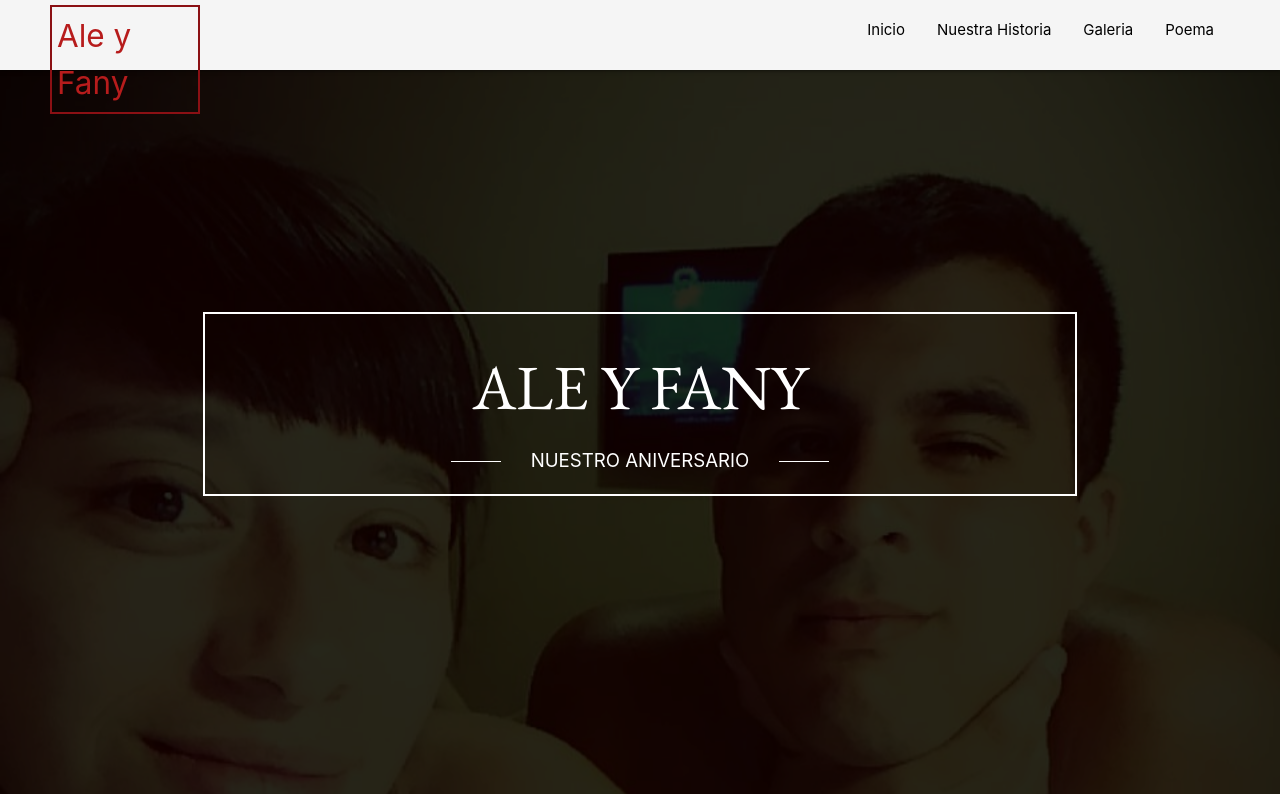
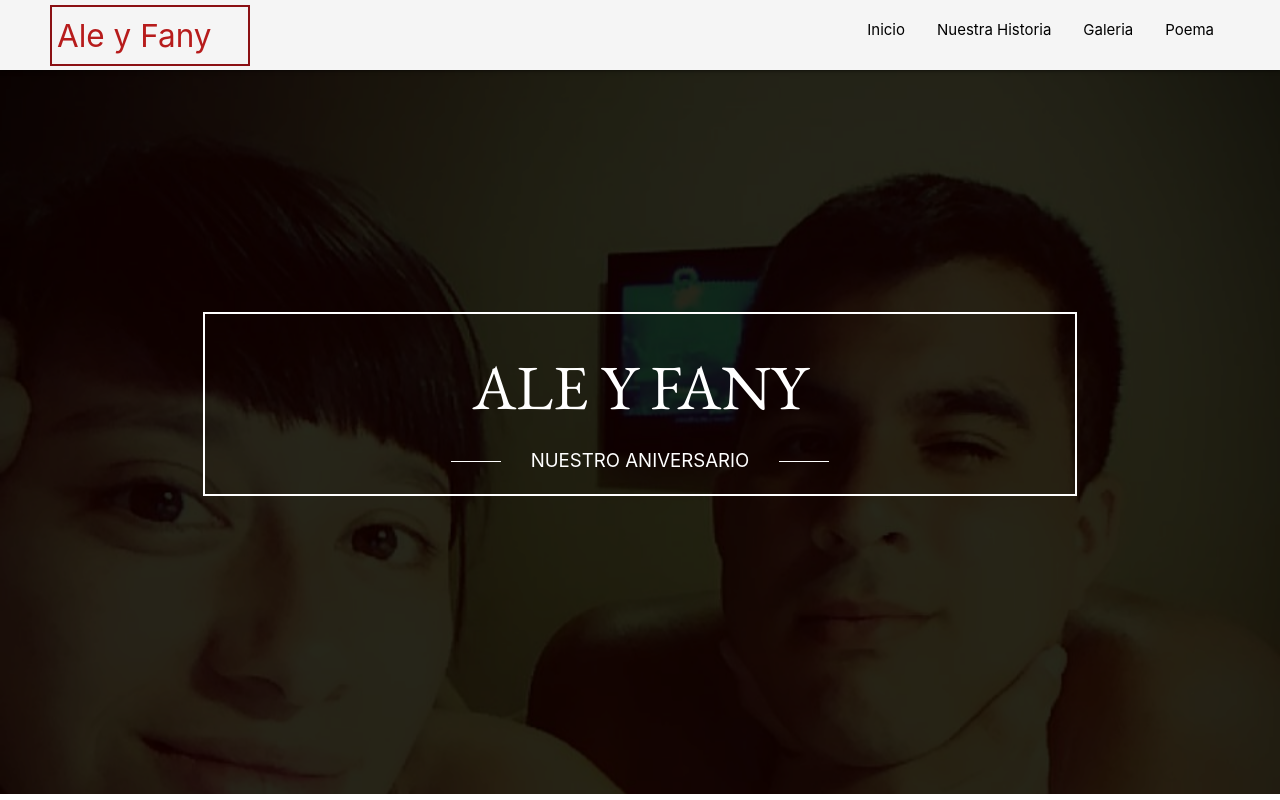
Before and after one commit to aleyfany/aleyfany, a plain HTML site: page index.html in a window 1280 px wide. Shown: the top 800 px of the page. Drawn offline with Linux system fonts and the light colour scheme; some packages are replaced by stand-ins of ours; a script that the page names is missing.

Commit message:
Update app.css

```diff
--- a/content/css/app.css
+++ b/content/css/app.css
@@ -135,7 +135,7 @@ body h1{
     padding: 5px;
     color: #b71c1c;
     border: #8b1014 solid 2px;
-    width: 150px;
+    width: 200px;
 }
 
 #derecha{
```
